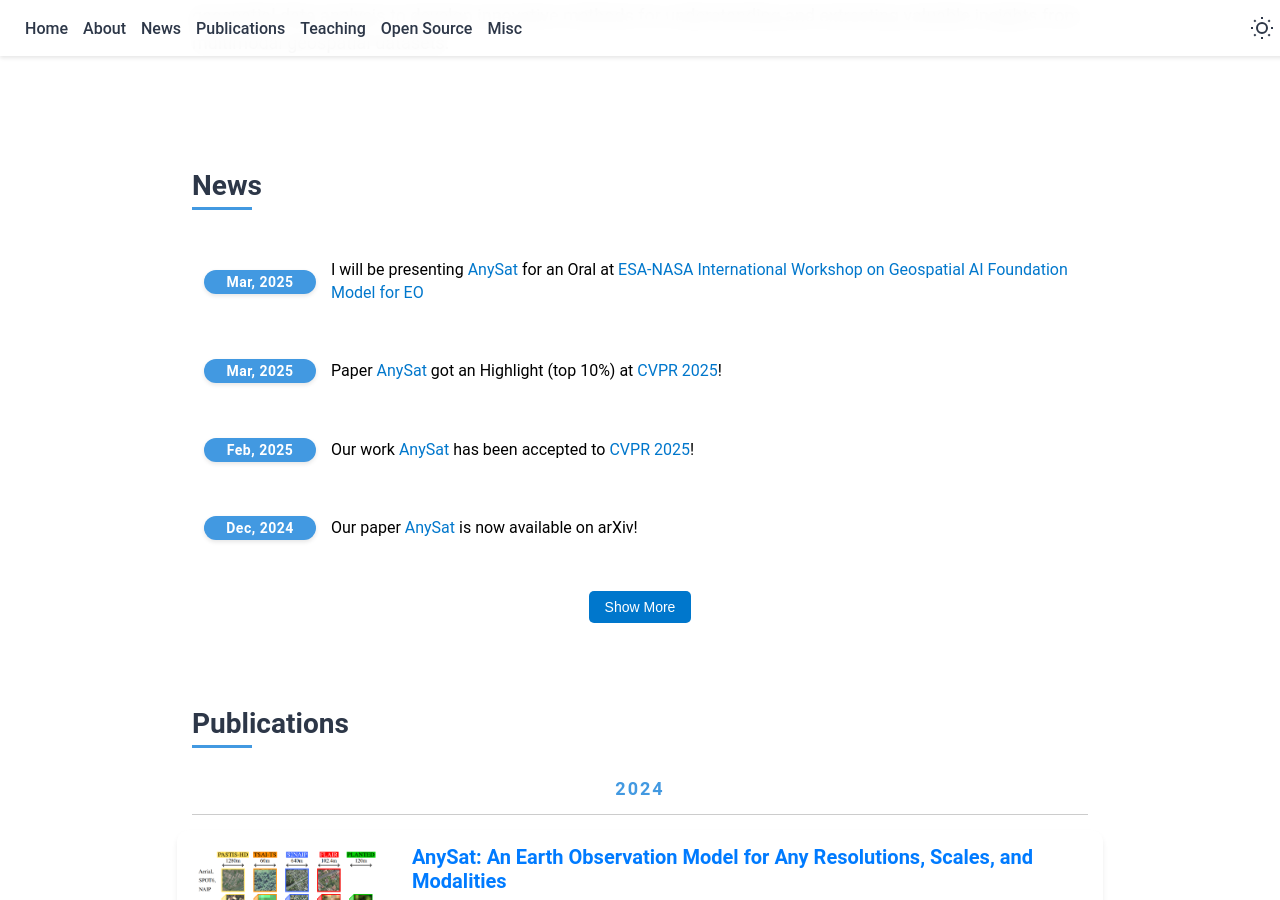
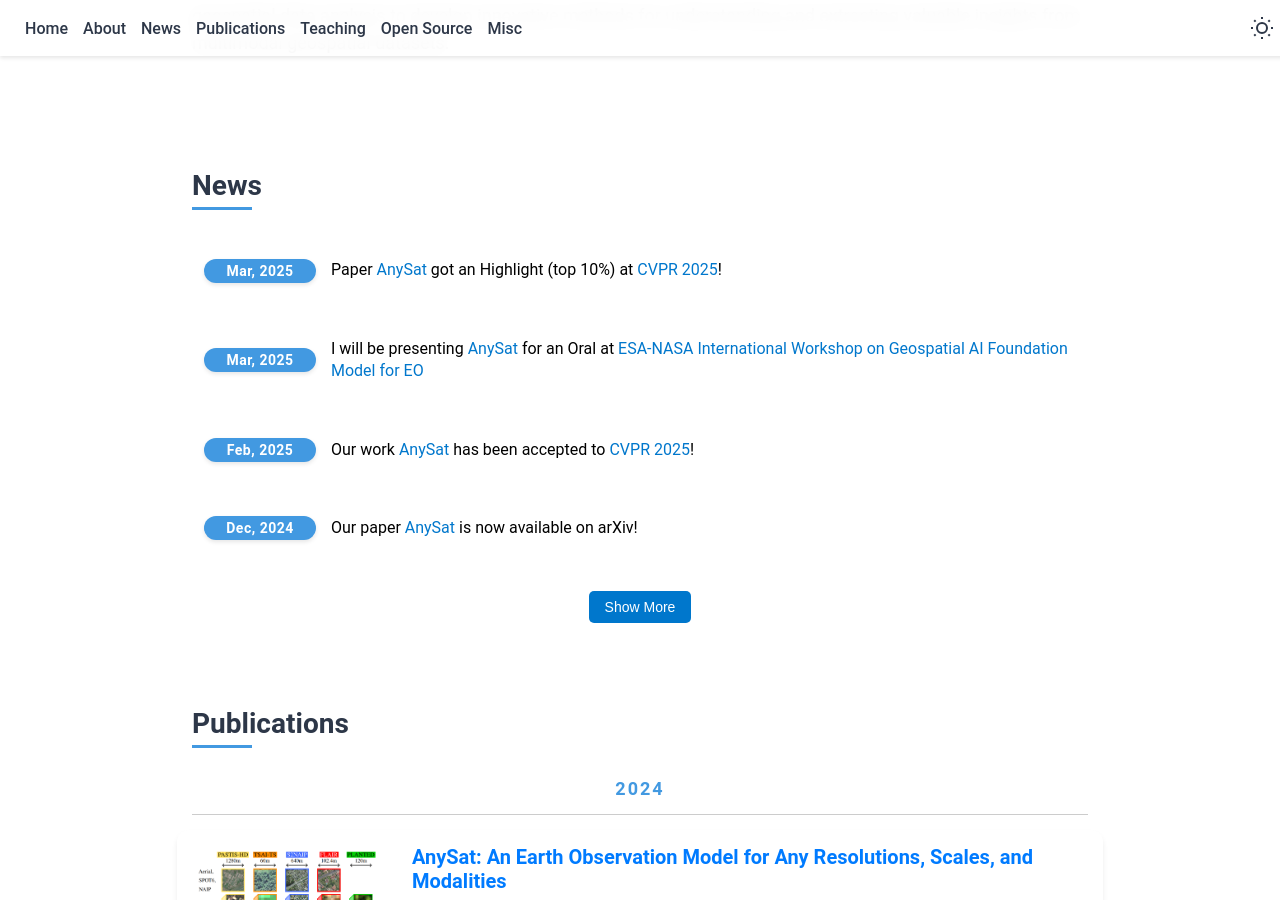
Before and after one commit to gastruc/gastruc.github.io, a Jekyll site: the page built from index.markdown, in a window 1280 px wide and 900 px high, scrolled down 740 px. Built offline with Jekyll 4.4.1, drawn with Linux system fonts in a browser that asks for light colours.

```diff
--- a/_data/main/news.yaml
+++ b/_data/main/news.yaml
@@ -16,8 +16,8 @@
 - date: 2025-02-20
   content: Our work [AnySat](https://gastruc.github.io/anysat) has been accepted to [CVPR 2025](https://cvpr.thecvf.com//)!
 
-- date: 2025-03-10
+- date: 2025-03-04
   content: I will be presenting [AnySat](https://gastruc.github.io/anysat) for an Oral at [ESA-NASA International Workshop on Geospatial AI Foundation Model for EO](https://nikal.eventsair.com/nasa-esa-international-workshop-on-geospatial-ai-foundation-model-for-earth-observation-and-earth-sciences/)
 
-- date: 2025-03-04
+- date: 2025-03-10
   content: Paper [AnySat](https://gastruc.github.io/anysat) got an Highlight (top 10%) at [CVPR 2025](https://cvpr.thecvf.com//)!
```
